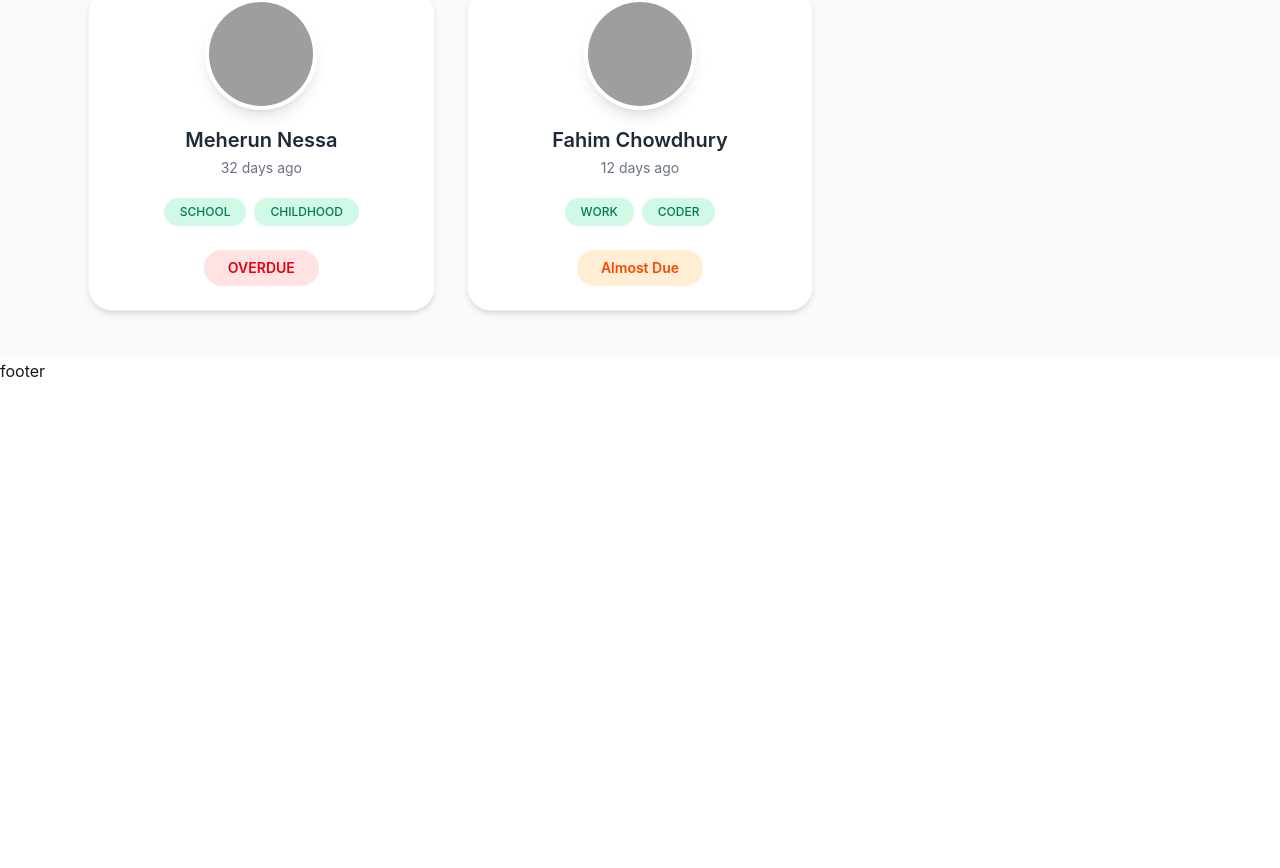
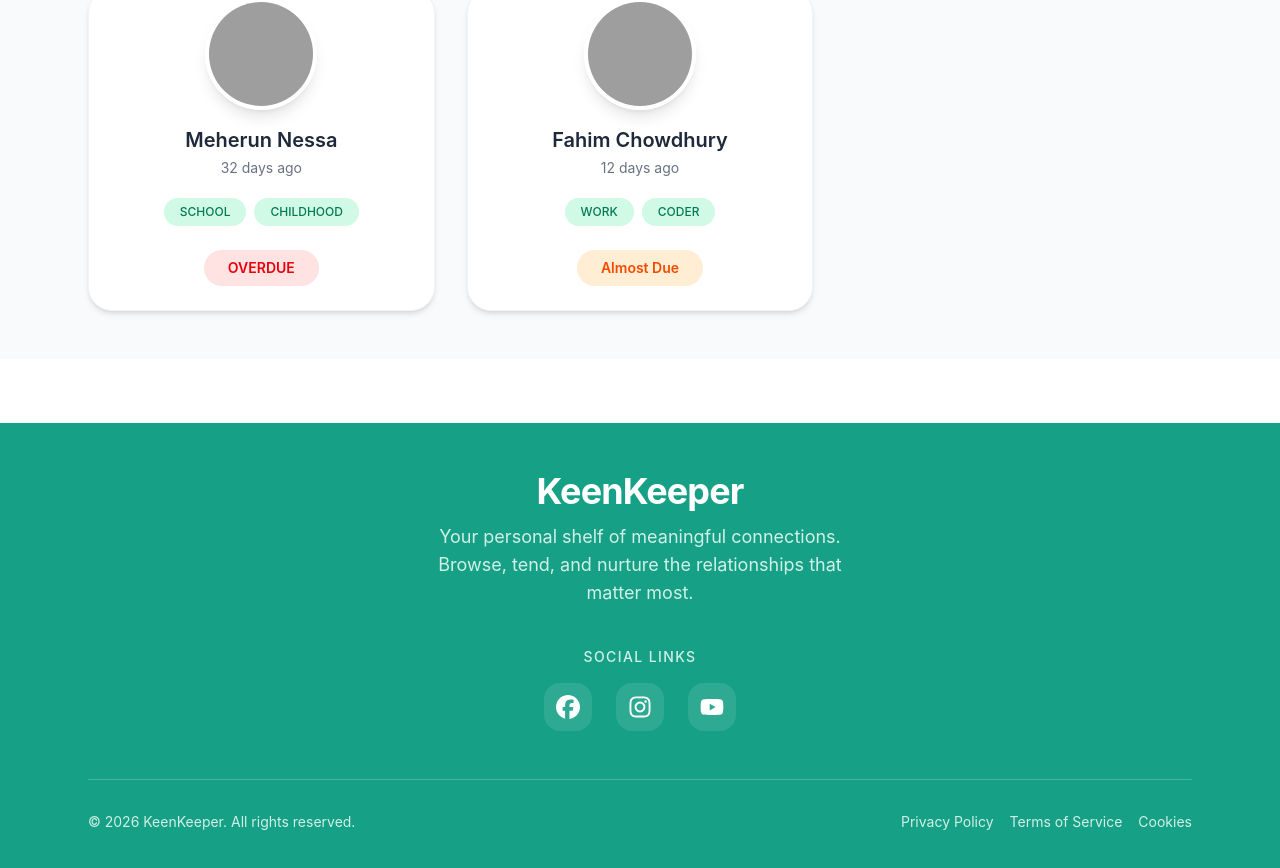
Before and after one commit to mr-mizanur/KeenKeeper, a React (Vite) app: page / in a window 1280 px wide. Shown: the part 1330-2198 px from the top of the page. Before the commit the page ends 1713 px from the top, so only its background shows below. Built offline with nearby package versions, Linux system fonts and the light colour scheme; grey boxes are pictures that could not be loaded.

Commit message:
adding error page

```diff
--- /dev/null
+++ b/src/component/error/Error.jsx
@@ -0,0 +1,47 @@
+import React from 'react';
+import { CiHome } from 'react-icons/ci';
+import { GiBackForth } from 'react-icons/gi';
+import { MdError } from 'react-icons/md';
+
+const Error = () => {
+    return (
+        <div className="min-h-screen bg-[#16a085] flex items-center justify-center px-4">
+            <div className="text-center max-w-lg">
+
+                <div className="mx-auto mb-8 text-8xl animate-bounce">
+                    <MdError></MdError>
+                </div>
+
+                <h1 className="text-7xl font-bold text-white mb-2 tracking-tighter">
+                    404
+                </h1>
+
+                <h2 className="text-3xl font-semibold text-purple-300 mb-4">
+                    Oops! Page Not Found
+                </h2>
+
+
+
+
+                <div className="flex flex-col sm:flex-row gap-4 justify-center">
+                    <button
+                        onClick={() => window.history.back()}
+                        className="px-8 py-3 bg-white text-slate-900 font-medium rounded-full hover:bg-gray-200 transition-all duration-300 flex items-center justify-center gap-2"
+                    >
+                        <GiBackForth></GiBackForth> Go Back
+                    </button>
+
+                    <button onClick={() => window.location.href = '/'} className="px-8 py-3 bg-purple-600 hover:bg-purple-700 text-white font-medium rounded-full transition-all duration-300 flex gap-2 items-center justify-center">
+                        <CiHome></CiHome> Home
+                    </button>
+                </div>
+
+                <p className="text-gray-500 mt-10 text-sm">
+                    Need help? Contact support
+                </p>
+            </div>
+        </div>
+    );
+};
+
+export default Error;
--- a/src/component/shard/Footer/Footer.jsx
+++ b/src/component/shard/Footer/Footer.jsx
@@ -1,11 +1,72 @@
 import React from 'react';
+import { FaFacebook, FaYoutube, FaInstagram } from 'react-icons/fa6';
 
 const Footer = () => {
-    return (
-        <div>
-            footer
+  return (
+    <footer className="bg-[#16a085] text-white py-12 mt-16">
+      <div className="max-w-6xl mx-auto px-6">
+
+
+        <div className="text-center mb-10">
+          <h2 className="text-4xl font-bold text-white mb-3 tracking-tight">
+            KeenKeeper
+          </h2>
+          <p className="text-[#d1f0e8] max-w-md mx-auto text-lg">
+            Your personal shelf of meaningful connections. Browse, tend, and nurture the
+            relationships that matter most.
+          </p>
         </div>
-    );
+
+
+        <div className="flex flex-col items-center">
+          <h3 className="text-[#d1f0e8] uppercase tracking-widest text-sm font-medium mb-4">
+            Social Links
+          </h3>
+
+          <div className="flex gap-6">
+            <a
+              href="https://facebook.com"
+              target="_blank"
+              rel="noopener noreferrer"
+              className="w-12 h-12 bg-white/10 hover:bg-white/20 rounded-2xl flex items-center justify-center transition-all hover:scale-110"
+            >
+              <FaFacebook className="text-2xl" />
+            </a>
+
+            <a
+              href="https://instagram.com"
+              target="_blank"
+              rel="noopener noreferrer"
+              className="w-12 h-12 bg-white/10 hover:bg-white/20 rounded-2xl flex items-center justify-center transition-all hover:scale-110"
+            >
+              <FaInstagram className="text-2xl" />
+            </a>
+
+            <a
+              href="https://youtube.com"
+              target="_blank"
+              rel="noopener noreferrer"
+              className="w-12 h-12 bg-white/10 hover:bg-white/20 rounded-2xl flex items-center justify-center transition-all hover:scale-110"
+            >
+              <FaYoutube className="text-2xl" />
+            </a>
+          </div>
+        </div>
+
+
+        <div className="border-t border-white/20 mt-12 pt-8 text-center text-sm text-[#d1f0e8] flex justify-between">
+          <div><p>© 2026 KeenKeeper. All rights reserved.</p></div>
+          <div className=' gap-4  flex'>
+            <a href="">Privacy Policy </a>
+            <a href="">  Terms of Service   </a>
+            <a href="">Cookies </a>
+          </div>
+
+        </div>
+
+      </div>
+    </footer>
+  );
 };
 
 export default Footer;
--- a/src/component/shard/navbar/Navbar.jsx
+++ b/src/component/shard/navbar/Navbar.jsx
@@ -2,6 +2,7 @@ import React from 'react';
 import { CiHome } from 'react-icons/ci';
 import { IoMdClock } from 'react-icons/io';
 import { IoStatsChart } from 'react-icons/io5';
+import { Link } from 'react-router';
 
 const Navbar = () => {
     return (
@@ -19,19 +20,19 @@ const Navbar = () => {
   <div className="flex-none">
     <ul className="menu menu-horizontal gap-3 font-bold">
       <li>
-        <a  className="text-gray-600 rounded-lg px-4 py-2">
+        < Link to={"/"}  className="text-gray-600 rounded-lg px-4 py-2">
           <CiHome></CiHome> Home
-        </a>
+        </ Link>
       </li>
       <li>
-        <a className="text-gray-600 hover:text-emerald-800">
+        <Link Link to={"/timeline"} className="text-gray-600 hover:text-emerald-800">
           <IoMdClock></IoMdClock> Timeline
-        </a>
+        </Link>
       </li>
       <li>
-        <a className="text-gray-600 hover:text-emerald-800">
+        <Link Link to="/status" className="text-gray-600 hover:text-emerald-800">
           <IoStatsChart></IoStatsChart> Stats
-        </a>
+        </Link>
       </li>
     </ul>
   </div>
--- a/src/main.jsx
+++ b/src/main.jsx
@@ -5,6 +5,9 @@ import "./index.css";
 import MainLayout from "./layout/MainLaout";
 import Homepage from "./pages/homepage/Homepage";
 import Timeline from "./pages/timeline/Timeline";
+import Status from "./pages/status/Status";
+import { HiH2 } from "react-icons/hi2";
+import Error from "./component/error/Error";
 
 const router = createBrowserRouter([
   {
@@ -19,7 +22,12 @@ const router = createBrowserRouter([
         path: "timeline",
         element: <Timeline />,
       },
+      {
+        path: "status",
+        element: <Status></Status>
+      },
     ],
+    errorElement: <Error></Error>
   },
 ]);
 
--- /dev/null
+++ b/src/pages/status/Status.jsx
@@ -0,0 +1,11 @@
+import React from 'react';
+
+const Status = () => {
+    return (
+        <div>
+            status
+        </div>
+    );
+};
+
+export default Status;
```
